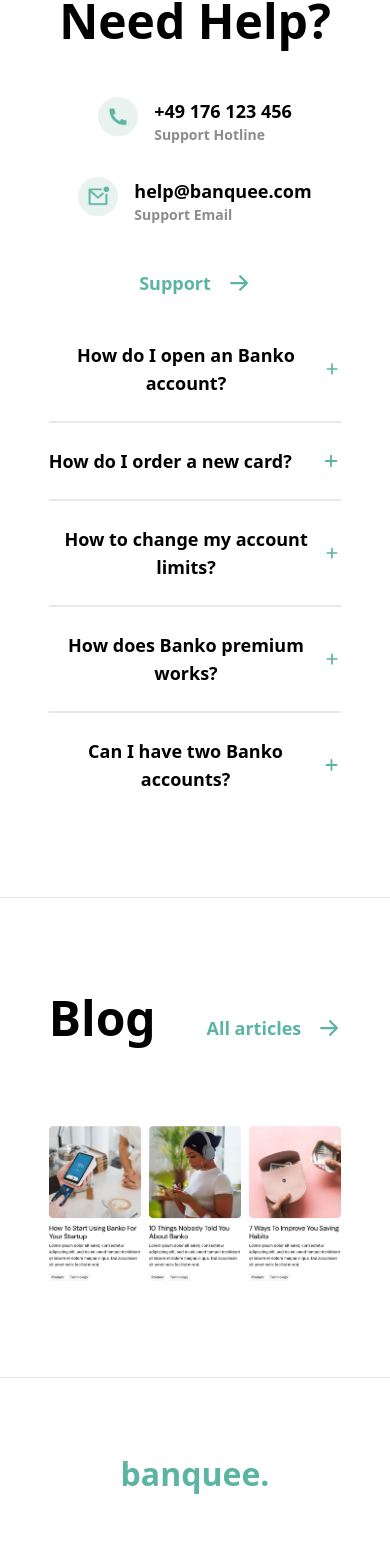
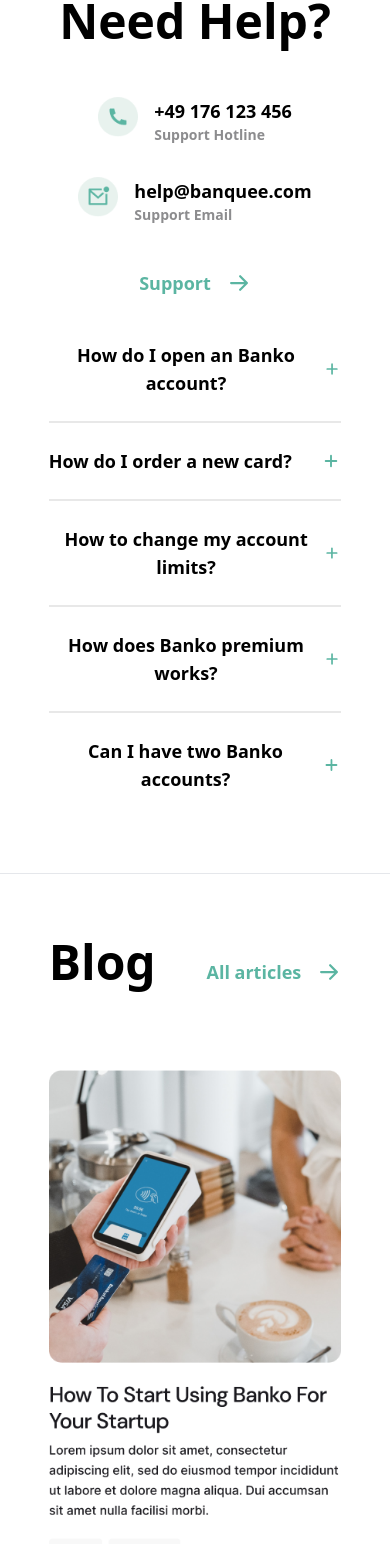
Before and after one commit to Rinsha-Rahees/tech-butomy-test, a React (Vite) app: page / in a window 390 px wide. Shown: the part 9810-11354 px from the top of the page. Built offline with nearby package versions, Linux system fonts and the light colour scheme.

Commit message:
Fix: Blog grid column change to 1 for mobile screen for better visibility & readability. Fix: FAQ & Blog - Reduce padding to reduce white spaces

```diff
--- a/src/components/Blog.jsx
+++ b/src/components/Blog.jsx
@@ -6,12 +6,12 @@ function Blog() {
   return (
     <div className="flex flex-col items-center w-full">
       <hr className="w-full" />
-      <div className="flex flex-col max-w-[75%] gap-16 py-24 xl:py-40">
+      <div className="flex flex-col max-w-[75%] gap-16 py-16 xl:py-40">
         <div className="flex justify-between">
           <h1 className="text-5xl lg:text-7xl mb-5">Blog</h1>
           <CustomButtonRightArrow>All articles</CustomButtonRightArrow>
         </div>
-        <div className="grid grid-cols-3 gap-2 md:gap-8">
+        <div className="grid md:grid-cols-3 gap-8">
           {BLOGS.map((blog, idx) => (
             <button><img className="w-fit h-fit" src={blog?.src} alt={blog?.src +"_" + idx} /></button>
           ))}
--- a/src/components/FAQ.jsx
+++ b/src/components/FAQ.jsx
@@ -5,7 +5,7 @@ import FAQDisclosure from "../utils/FAQDisclosure";
 
 function FAQ() {
   return (
-    <div className="flex flex-col items-center xl:flex-row xl:justify-between xl:items-start w-full max-w-[75%] pt-32 xl:pt-40 pb-20">
+    <div className="flex flex-col items-center xl:flex-row xl:justify-between xl:items-start w-full max-w-[75%] pt-32 xl:pt-40 pb-14 xl:pb-20">
       <div className="flex flex-col items-center xl:items-start w-full gap-6">
         <h1 className="text-5xl lg:text-7xl mb-5">Need Help?</h1>
         {SUPPORT.map((support) => (
--- a/src/components/Footer.jsx
+++ b/src/components/Footer.jsx
@@ -3,7 +3,7 @@ import FooterList from "../utils/FooterList";
 
 function Footer() {
   return (
-    <div className="flex flex-col w-full md:max-w-[85%] px-2 md:px-0 py-10 font-semibold">
+    <div className="flex flex-col w-full md:max-w-[85%] px-2 md:px-0 pb-10 pt-4 md:pt-10 font-semibold">
       <div className="flex flex-col items-center lg:flex-row lg:items-start lg:justify-between pt-8 pb-16">
         <h3 className="mb-12 lg:mb-0 font-bold text-[32px] text-[#5BB5A2]">banquee.</h3>
         <FooterList />
```
